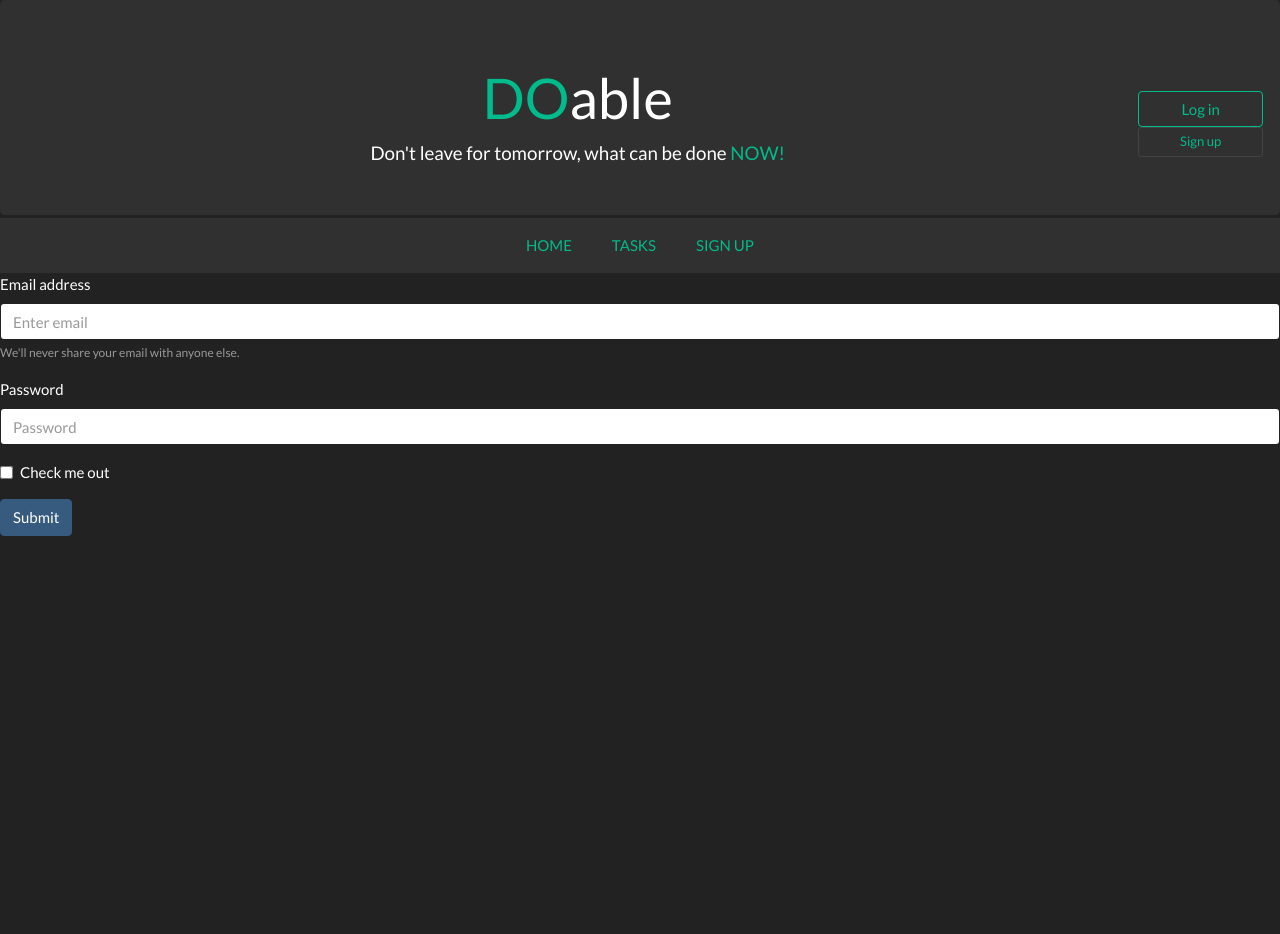
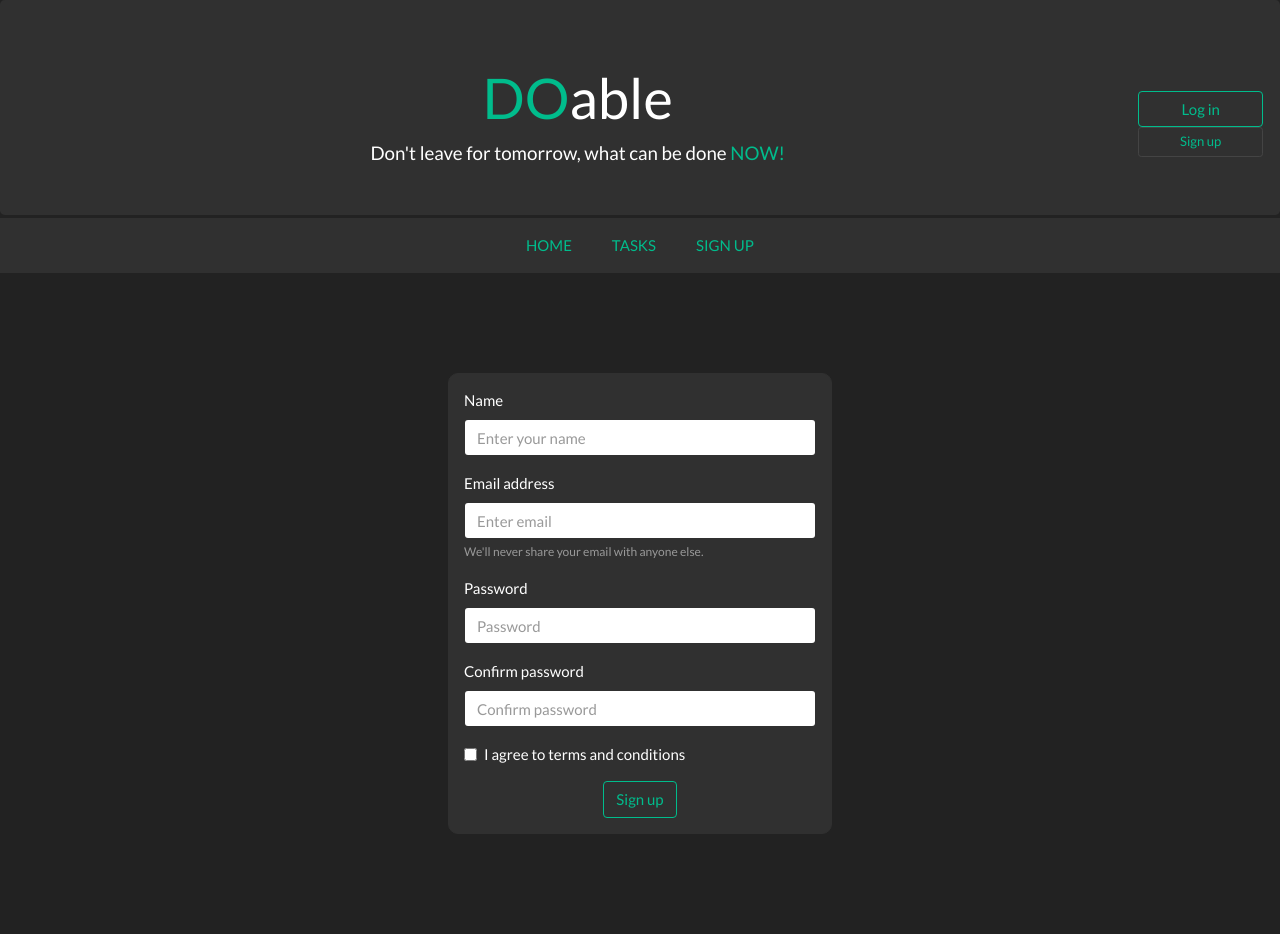
Before and after one commit to MiroslavJackanin/projectDoable, a PHP site: page /signup.php in a window 1280 px wide. Before the commit the page ends 536 px from the top, so only its background shows below. Run offline with PHP 8.4, Linux system fonts and the light colour scheme.

Commit message:
sign up/ style

```diff
--- a/_assets/css/customCSS.css
+++ b/_assets/css/customCSS.css
@@ -0,0 +1,35 @@
+
+.form{
+    margin:100px auto;
+    width: 80%;
+    border:1px solid #303030;
+    border-radius: 10px;
+    background-color: #303030;
+    padding: 1em;
+
+}
+
+.btn-primary{
+    background-color: #303030;
+    border-color: #00bc8c;
+    color: #00bc8c;
+}
+.center-button{
+    text-align: center;
+}
+.btn-primary:hover{
+    background-color: #00bc8c;
+    color: #303030;
+}
+
+@media only screen and (min-width:800px){
+    .form{
+        width:50%;
+    }
+}
+
+@media only screen and (min-width:1200px){
+    .form{
+        width:30%;
+    }
+}
--- a/header.php
+++ b/header.php
@@ -30,7 +30,7 @@
             </div>
             <div style="width: 10%">
                 <form style="display: flex; flex-direction: column">
-                    <button class="btn btn-outline-success" type="button">Log in</button>
+                    <button class="btn btn-outline-success" type="button"><a href="login.php">Log in</a> </button>
                     <button class="btn btn-sm btn-outline-secondary" type="button"> <a href="signup.php">Sign up</a> </button>
                 </form>
             </div>
--- a/signup.php
+++ b/signup.php
@@ -1,19 +1,28 @@
 <?php include_once "header.php"?>
 
-<form>
+<form class="form">
+  <div class="form-group">
+      <label for="exampleInputEmail1">Name</label>
+      <input type="text" class="form-control" name="name" placeholder="Enter your name">
+  </div>
   <div class="form-group">
     <label for="exampleInputEmail1">Email address</label>
-    <input type="email" class="form-control" id="exampleInputEmail1" aria-describedby="emailHelp" placeholder="Enter email">
+    <input type="email" class="form-control" name="email" id="exampleInputEmail1" aria-describedby="emailHelp" placeholder="Enter email">
     <small id="emailHelp" class="form-text text-muted">We'll never share your email with anyone else.</small>
   </div>
   <div class="form-group">
     <label for="exampleInputPassword1">Password</label>
-    <input type="password" class="form-control" id="exampleInputPassword1" placeholder="Password">
+    <input type="password" class="form-control" name="password" id="exampleInputPassword1" placeholder="Password">
+  </div>
+  <div class="form-group">
+    <label for="exampleInputPassword1">Confirm password</label>
+    <input type="password" class="form-control" name="confirmpassword" id="exampleInputPassword1" placeholder="Confirm password">
   </div>
   <div class="form-group form-check">
     <input type="checkbox" class="form-check-input" id="exampleCheck1">
-    <label class="form-check-label" for="exampleCheck1">Check me out</label>
+    <label class="form-check-label" for="exampleCheck1">I agree to terms and conditions</label>
   </div>
-  <button type="submit" class="btn btn-primary">Submit</button>
+  <div class="center-button"><button type="submit" class="btn btn-primary">Sign up</button></div>
+
 </form>
 <?php ?>
```
Also changed, not shown: login.php (+17 -0 lines).
